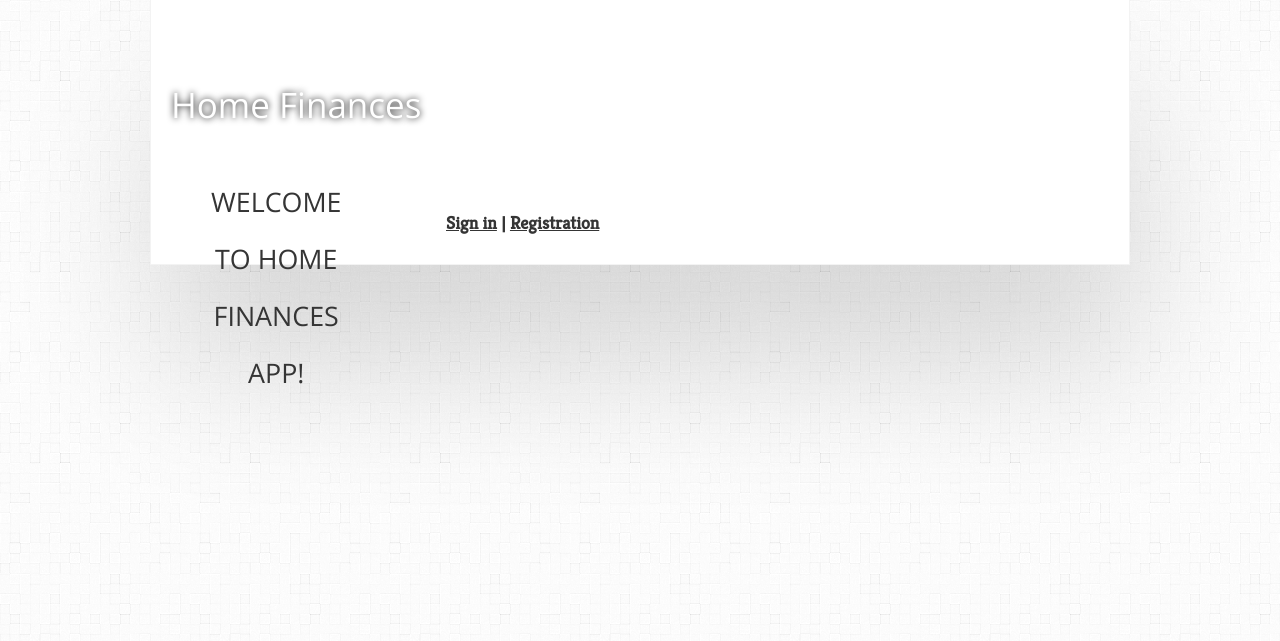
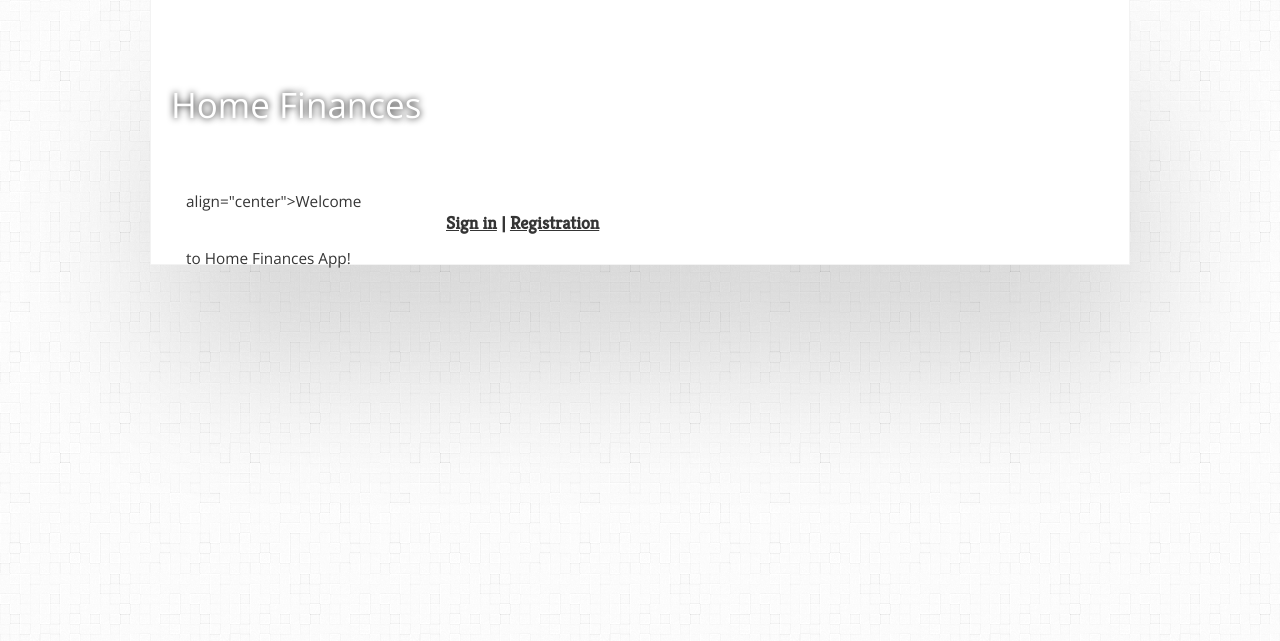
Before and after one commit to qeqs/home_finances, a PHP site: page / in a window 1280 px wide. Shown: the top 641 px of the page. Run offline with PHP 8.4, Linux system fonts and the light colour scheme.

Commit message:
some fixes

```diff
--- a/application/views/template_unreg.php
+++ b/application/views/template_unreg.php
@@ -15,7 +15,7 @@
             <a href="/">Home</span> <span class="cms">Finances</span></a>
             <div id="menu">
                 <ul>
-                    <li class="last"> <h1 align="center">Welcome to Home Finances App!</h1></li>
+                    <li class="last"> <p> align="center">Welcome to Home Finances App!</p></li>
                 </ul>
                 <br class="clearfix"/>
             </div>
```
